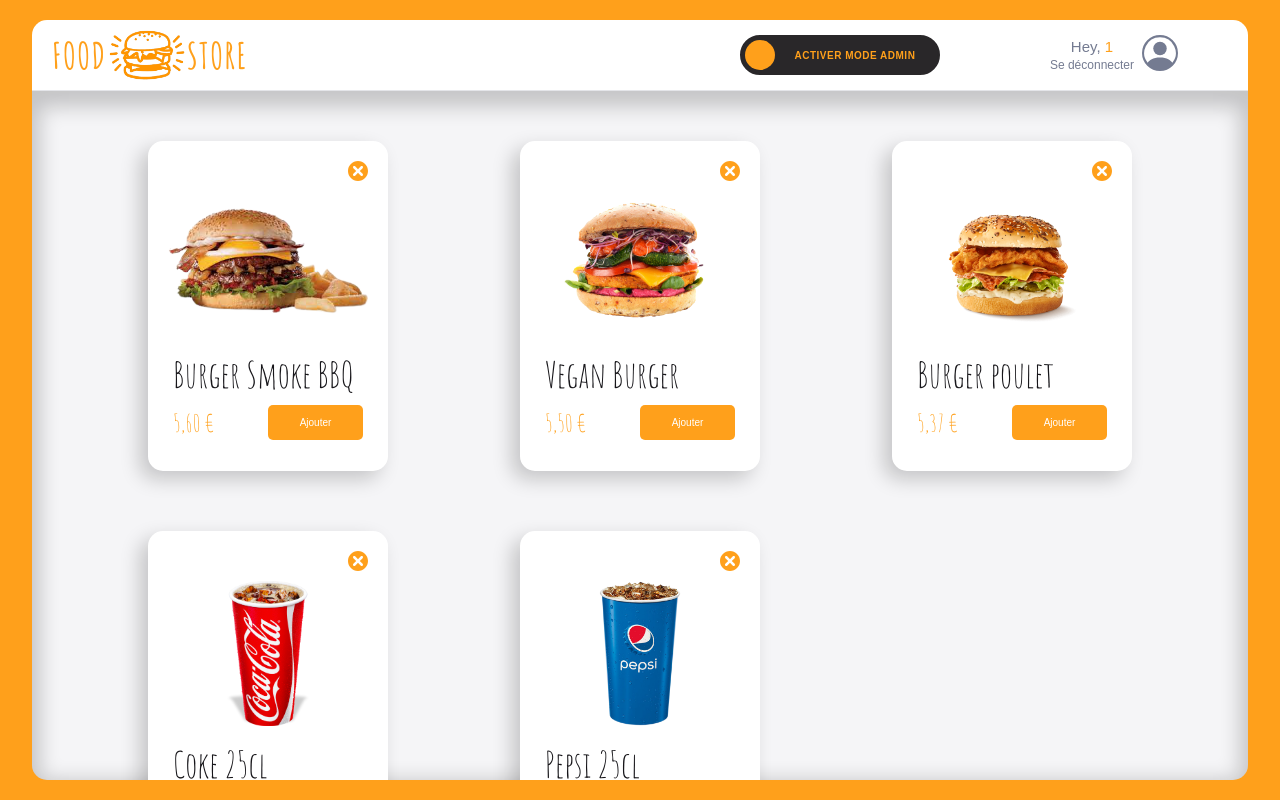
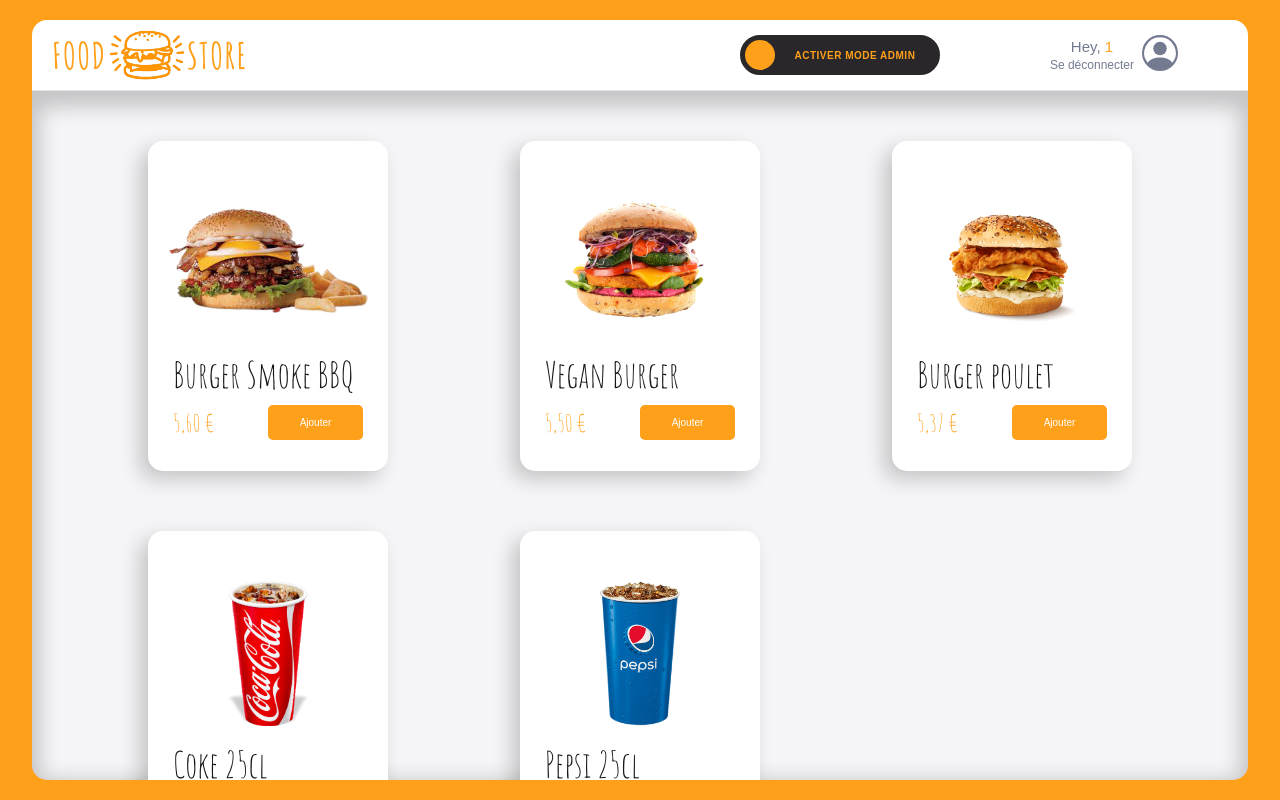
Before and after one commit to romainniamor/food_store, a React (Vite) app: page /order/1 in a window 1280 px wide. Built offline with nearby package versions, Linux system fonts and the light colour scheme; the HTML template or start-up script is replaced by a standard one.

Commit message:
🚧  F08: CARD > Add delete button conditionnal render

```diff
--- a/src/components/pages/order/main/CardProduct.jsx
+++ b/src/components/pages/order/main/CardProduct.jsx
@@ -2,13 +2,17 @@
 import { formatPrice } from "../../../../utils/math";
 import { theme } from "../../../../theme";
 import { TiDelete } from "react-icons/ti";
+import OrderContext from "../../../../contexts/orderContext";
+import { useContext } from "react";
 
-export default function CardProduct({ title, img, price }) {
+export default function CardProduct({ title, img, price, hasDeleteButton }) {
   return (
     <CardStyled>
-      <button className="delete-button">
-        <TiDelete />
-      </button>
+      {hasDeleteButton && (
+        <button className="delete-button">
+          <TiDelete />
+        </button>
+      )}
       <div className="image">
         <img src={img} alt="product-picture" />
       </div>
--- a/src/components/pages/order/main/Menu.jsx
+++ b/src/components/pages/order/main/Menu.jsx
@@ -7,7 +7,7 @@
 
 export default function Menu() {
   //state
-  const { products } = useContext(OrderContext);
+  const { products, isModeAdmin } = useContext(OrderContext);
 
   //comportements
 
@@ -21,6 +21,7 @@
             title={product.title}
             img={product.imageSource ? product.imageSource : DEFAULT_IMG}
             price={product.price}
+            hasDeleteButton={isModeAdmin}
           />
         );
       })}
```
